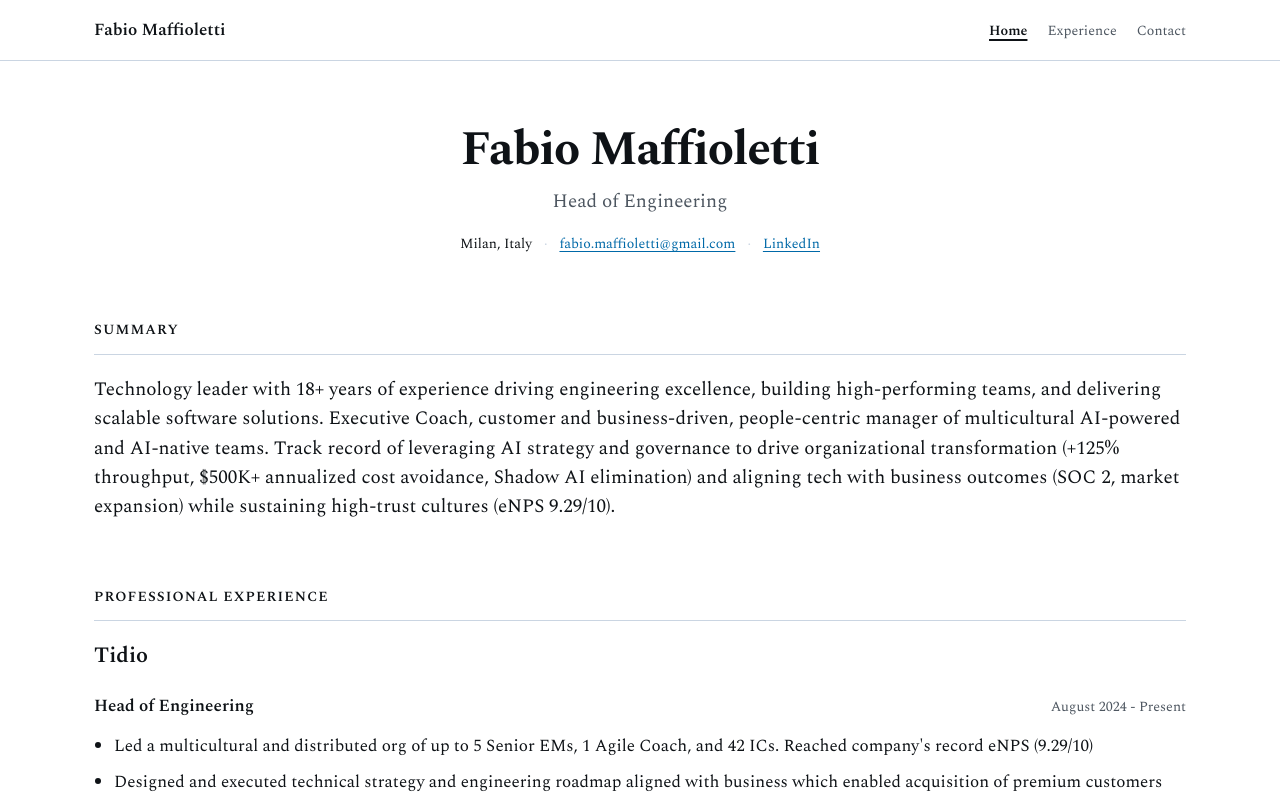
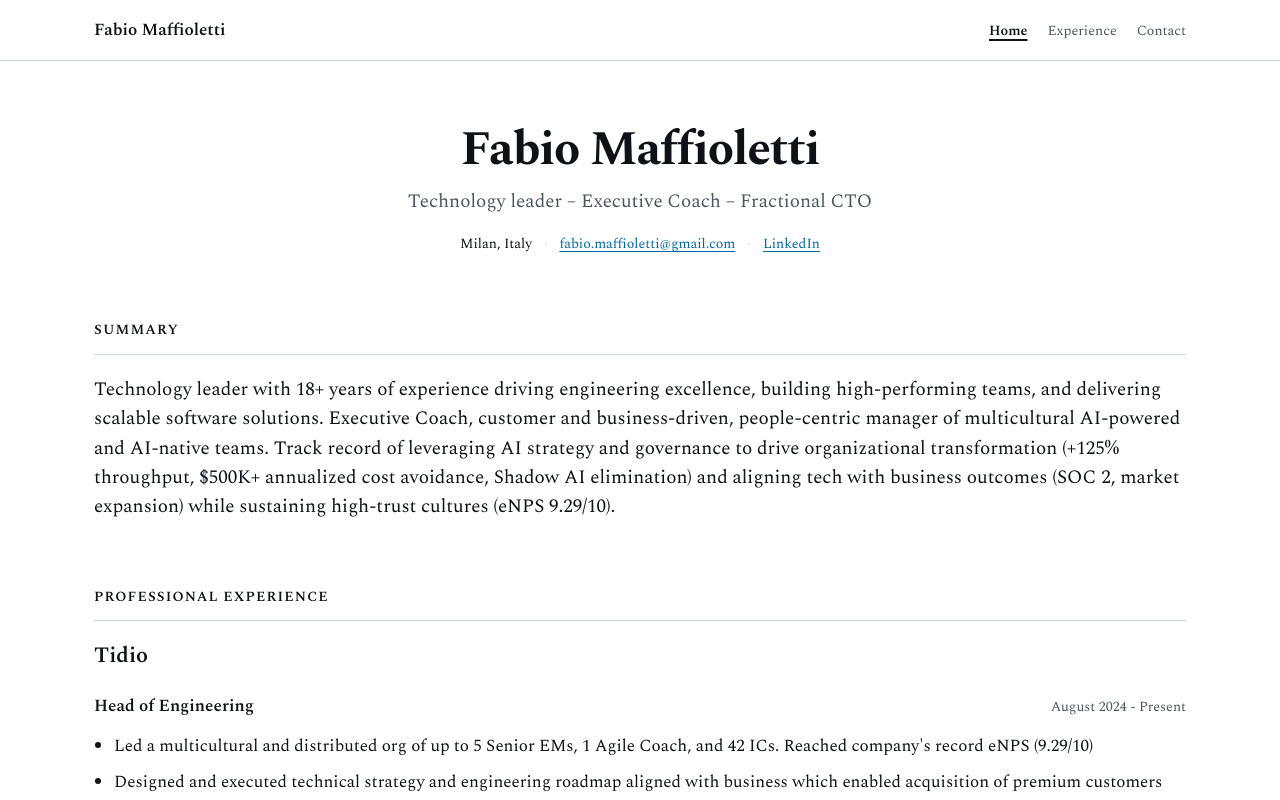
Before and after one commit to fabiomaffioletti/fabiomaffioletti.github.io, a Next.js app: page / in a window 1280 px wide. Shown: the top 800 px of the page. Built offline with nearby package versions, Linux system fonts and the light colour scheme.

Commit message:
Update home hero tagline

```diff
--- a/src/components/HomeHero.tsx
+++ b/src/components/HomeHero.tsx
@@ -4,7 +4,7 @@ export default function HomeHero() {
   return (
     <header className="mt-16 text-center">
       <h1 className="text-4xl font-bold tracking-tight">{profile.name}</h1>
-      <p className="mt-3 text-lg text-muted">{profile.jobTitle}</p>
+      <p className="mt-3 text-lg text-muted">{profile.tagline}</p>
       <p className="mt-4 flex flex-wrap items-center justify-center gap-x-3 gap-y-1 text-sm">
         <span>{profile.location}</span>
         <span aria-hidden="true" className="text-rule">
--- a/src/data/profile.ts
+++ b/src/data/profile.ts
@@ -2,6 +2,7 @@ export interface Profile {
   name: string;
   jobTitle: string;
   headline: string;
+  tagline: string;
   location: string;
   email: string;
   linkedin: string;
@@ -16,6 +17,7 @@ export const profile: Profile = {
   jobTitle: "Head of Engineering",
   headline:
     "Head of Engineering | Senior Engineering Manager | Technology Leader",
+  tagline: "Technology leader – Executive Coach – Fractional CTO",
   location: "Milan, Italy",
   email: "fabio.maffioletti@gmail.com",
   linkedin: "https://www.linkedin.com/in/fabiomaffioletti/",
```
